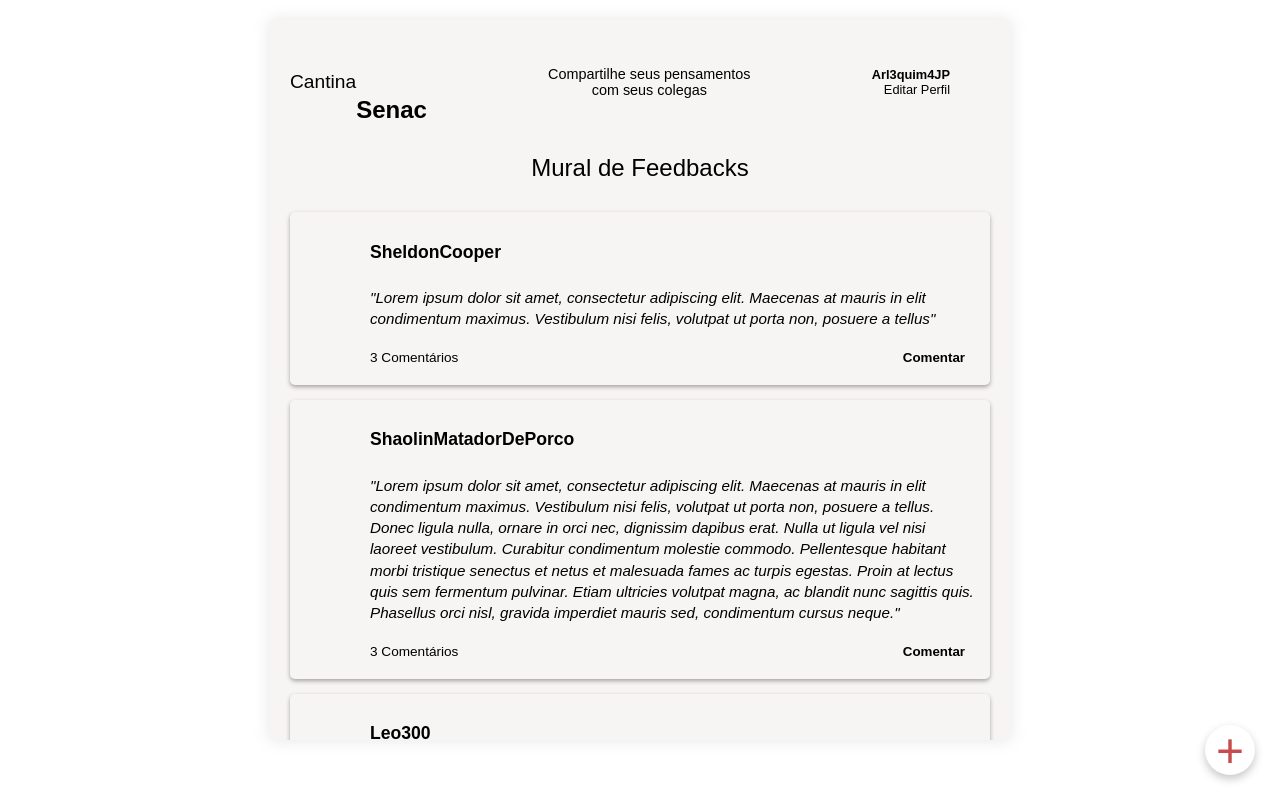
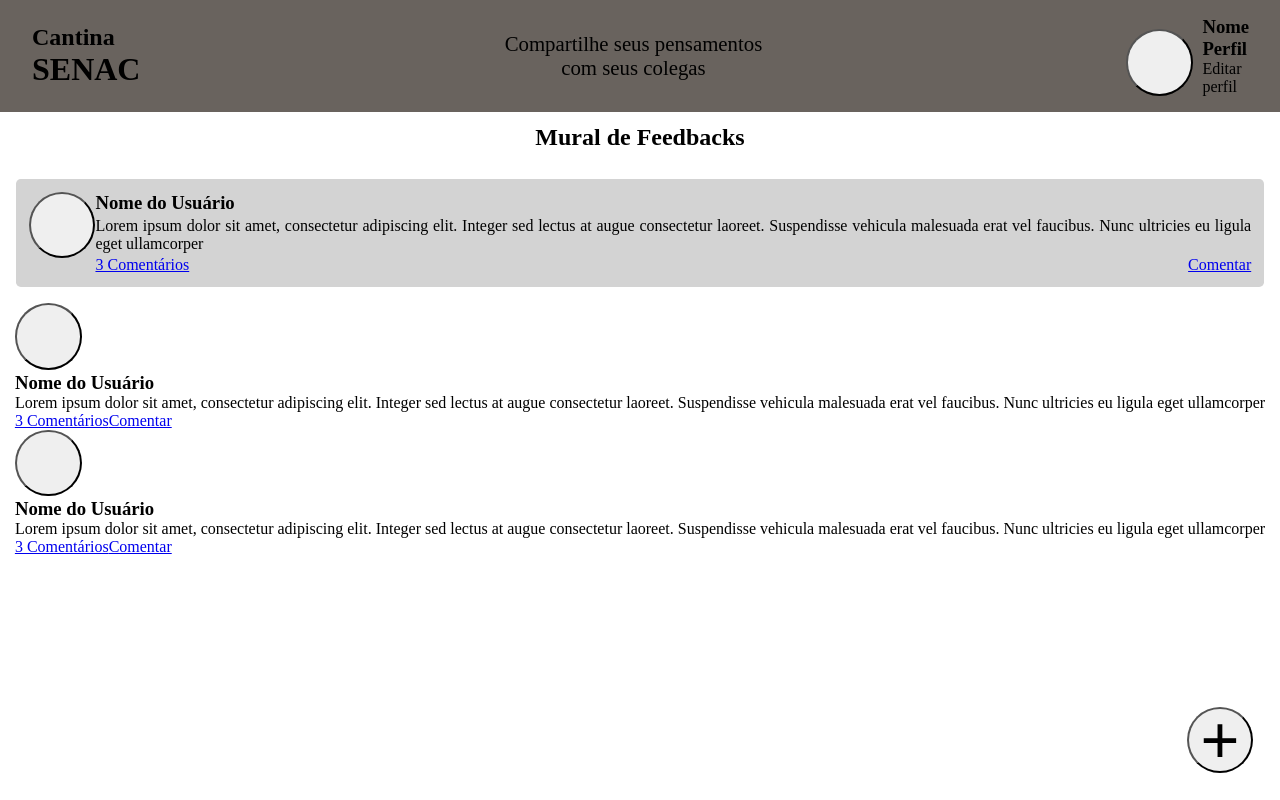
Before and after one commit to prof-lucas-senac/cantina-senac-2025-front, an Angular app: page /feedbacks in a window 1280 px wide. Built offline with nearby package versions, Linux system fonts and the light colour scheme.

Commit message:
Implementação CardFeedbackComponent

```diff
--- a/src/app/app.component.ts
+++ b/src/app/app.component.ts
@@ -2,11 +2,12 @@ import { Component } from '@angular/core';
 import { RouterOutlet } from '@angular/router';
 import { LoginComponent } from './components/login/login.component';
 import {FeedbacksComponent} from './components/feedbacks/feedbacks.component';
+import { CarFeedbackComponent } from './components/feedbacks/car-feedback/car-feedback.component';
 
 @Component({
   selector: 'app-root',
   standalone: true,
-  imports: [RouterOutlet, LoginComponent, FeedbacksComponent],
+  imports: [RouterOutlet, LoginComponent, FeedbacksComponent, CarFeedbackComponent],
   templateUrl: './app.component.html',
   styleUrl: './app.component.css'
 })
--- /dev/null
+++ b/src/app/components/feedbacks/car-feedback/car-feedback.component.css
@@ -0,0 +1,28 @@
+
+button {
+    height: 5em;
+    width: 5em;
+    border-radius: 50%;
+    aspect-ratio: 1/1;
+}
+
+
+section {
+    margin: 1em;
+    padding: 0.8em;
+    display: flex;
+    background-color: lightgray;
+    border-radius: 0.3em;
+    justify-content: space-between;
+}
+
+section p {
+    text-align: justify;
+    margin-top: 0.2em;
+    margin-bottom: 0.2em;
+}
+
+.div-feedback-comentarios {
+    display: flex;
+    justify-content: space-between;
+}
--- /dev/null
+++ b/src/app/components/feedbacks/car-feedback/car-feedback.component.html
@@ -0,0 +1,16 @@
+<section>
+        <button></button>
+        <div class="div-feedback">
+            <h3>Nome do Usuário</h3>
+            <p class="div-feedback-descricao">
+                Lorem ipsum dolor sit amet, consectetur adipiscing elit.
+                Integer sed lectus at augue consectetur laoreet. Suspendisse vehicula malesuada erat vel faucibus.
+                Nunc ultricies eu ligula eget ullamcorper
+            </p>
+            <div class ="div-feedback-comentarios">
+                <a href="javascript:void(0)">3 Comentários</a>
+                <a href="javascript:void(0)">Comentar</a>
+            </div>
+        </div>
+
+    </section>
--- a/src/app/components/feedbacks/feedbacks.component.css
+++ b/src/app/components/feedbacks/feedbacks.component.css
@@ -1,198 +1,64 @@
-/* Variáveis para cores */
-:root {
-    --primary-blue: #5a86ec;
-    --primary-orange: #f99049;
-    --card-bg: #f1eeee;
-    --text-color: #3b3434;
-    --light-text: #252020;
-    --border-color: #ec0b0b;
-    --teste-color: #3b3434;
+button {
+    height: 5em;
+    width: 5em;
+    border-radius: 50%;
+    aspect-ratio: 1/1;
 }
 
-/* Container Principal (A "tela" do app) */
-.page-container {
-    width: 100%; /* Ajustado para se adequar ao componente */
-    max-width: 700px;
-    margin: 20px auto; /* Centraliza o componente na tela */
-    background-color: rgb(247, 244, 244);
-    box-shadow: 0 0 15px rgba(150, 146, 146, 0.226);
-    font-family: sans-serif; /* Incluído aqui, já que não temos o estilo global 'body' */
-
-    /* Simulação da Moldura da Imagem */
-    border: 15px solid var(--primary-blue);
-    border-top: 15px solid var(--primary-orange);
-    border-right: 15px solid var(--primary-orange);
-    padding: 20px;
-    position: relative;
-    overflow-y: auto;
-    max-height: 85vh; /* Altura máxima para o componente */
+header{
+    display:flex;
+    justify-content: space-between;
+    padding: 2em;
+    padding-top: 1em;
+    padding-bottom: 1em;
+    align-items: center;
+    background-color: #69635e;
 }
 
-/* --- Cabeçalho (Top Bar) --- */
-.top-bar {
+#div-header-frase-efeito {
     display: flex;
-    justify-content: space-between;
     align-items: center;
-    padding-bottom: 10px;
-    border-bottom: 1px solid var(--border-color);
+    flex-direction: column;
+    font-size: 1.3em;
 }
 
-.logo-text {
-    font-size: 1.2em;
-    font-weight: lighter;
-    color: var(--text-color);
-}
-.logo-text2 {
-    font-size: 1.5em;
-    font-weight: bold;
-    color: var(--text-color);
+#div-header-avatar {
+    display: flex;
+    width: 10%;
+    justify-content: space-between;
+    align-items: end;
 }
 
-.share-area {
-    flex-grow: 1;
-    text-align: center;
-    font-size: 0.9em;
-    color: var(--light-text);
+#div-header-avatar button {
+
+    margin-right: 0.7em ;
 }
 
-.profile-area {
-    display: flex;
-    align-items: center;
-    gap: 10px;
+#div-header-avatar a {
+    text-decoration: none;
+    color: black;
 }
 
-.profile-info {
+main {
     display: flex;
     flex-direction: column;
-    text-align: right;
-    font-size: 0.8em;
+    align-items: center;
 }
 
-.username {
-    font-weight: bold;
-    color: var(--text-color);
+main h2 {
+    margin-top: 0.5em;
+    margin-bottom: 0.5em;
 }
 
-.edit-profile {
-    color: var(--light-text);
-    text-decoration: none;
-    cursor: pointer;
-}
-
-.avatar-placeholder {
-    width: 30px;
-    height: 30px;
-    border-radius: 50%;
-    background-color: var(--border-color);
-}
-
-/* --- Título Principal --- */
-.main-title {
-    text-align: center;
-    font-size: 1.5em;
-    font-weight: normal;
-    margin: 20px 0;
-    border-bottom: 1px solid var(--border-color);
-    padding-bottom: 10px;
-}
-
-/* --- Cards de Feedback --- */
-.feedbacks-container {
-    display: flex;
-    flex-direction: column;
-    gap: 15px;
-    padding-bottom: 50px;
-}
-
-.feedback-card { /*box sob texto*/
-    background-color: var(--teste-color);
-    padding: 15px;
-    border-radius: 5px;
-    display: flex;
-    flex-direction: column;
-    gap: 10px;
-    box-shadow: 0 2px 4px rgb(165, 162, 162);
-}
-
-.user-info {
-    display: flex;
-    align-items: center;
-    gap: 15px;
-    font-size: 1.1em;
-    font-weight: bold;
-    color: var(--text-color);
-    margin-bottom: 10px; /* Aumentado para 10px */
-}
-
-.avatar-placeholder.large {
-    width: 50px;
-    height: 50px;
-}
-
-.feedback-content p {
-
-    /* Manter a legibilidade */
-    font-size: 0.95em;
-    line-height: 1.4; /* Importante para o espaçamento entre as linhas */
-    color: var(--text-color);
-    margin: 0;
-    padding-left: 65px;
-    font-style: italic;
-    margin-top: -10px;
-
-    /* Controle de Quebra de Linha em palavras longas */
-    word-wrap: break-word;
-    overflow-wrap: break-word; /* Versão moderna de 'word-wrap' */
-    white-space: pre-wrap;
-
-}
-
-.card-footer {
-    display: flex;
-    justify-content: space-between;
-    align-items: center;
-    font-size: 0.85em;
-    color: var(--light-text);
-    padding-left: 65px;
-    padding-top: 5px;
-}
-
-.comment-button {
-    background: none;
-    border: none;
-    color: var(--light-text);
-    cursor: pointer;
-    font-weight: bold;
-    padding: 5px 10px;
-    border-radius: 3px;
-    transition: color 0.2s;
-}
-
-.comment-button:hover {
-    color: var(--primary-blue);
-}
-
-/* --- Botão Flutuante (Adicionar) --- */
-.floating-button {
+.btn-avatar{
     position: fixed;
-    bottom: 25px;
-    right: 25px;
-    width: 50px;
-    height: 50px;
-    border-radius: 50%;
-    background-color: var(--primary-orange);
-    color: rgb(199, 76, 76);
-    border: none;
-    font-size: 3em;
+    bottom: 2em;
+    right: 2em;
     display: flex;
     justify-content: center;
     align-items: center;
-    cursor: pointer;
-    box-shadow: 0 4px 8px rgba(53, 51, 51, 0.274);
-    z-index: 10;
-    transition: background-color 0.2s;
 }
 
-.floating-button:hover {
-    background-color: #69635e;
+.btn-avatar span {
+    font-size: 5em;
 }
--- a/src/app/components/feedbacks/feedbacks.component.html
+++ b/src/app/components/feedbacks/feedbacks.component.html
@@ -1,64 +1,68 @@
-<div class="page-container">
-    <header class="top-bar">
-        <div class="logo-text">Cantina<br></div>
-        <div class="logo-text2"><br><br>Senac</div>
-        <div class="share-area">
-            Compartilhe seus pensamentos <br>
-            com seus colegas
+<header>
+    <div id="div-header-logo">
+        <h2>Cantina</h2>
+        <h1>SENAC</h1>
+
     </div>
-        <div class="profile-area">
-            <div class="profile-info">
-                <span class="username">Arl3quim4JP</span>
-                <span class="edit-profile">Editar Perfil</span>
+
+
+    <div id="div-header-frase-efeito">
+        <p> Compartilhe seus pensamentos</p>
+        <p> com seus colegas</p>
+
     </div>
-            <div class="avatar-placeholder"></div>
+
+
+    <div id="div-header-avatar">
+        <button></button>
+        <div id="div-header-avatar-nome">
+            <h3>Nome Perfil</h3>
+            <a href="javascript:void(0)">Editar perfil</a>
+        </div>
+
     </div>
 </header>
 
-    <h1 class="main-title">Mural de Feedbacks</h1>
+<main>
+    <h2>Mural de Feedbacks</h2>
 
-    <main class="feedbacks-container">
+    <app-car-feedback></app-car-feedback>
 
-        <article class="feedback-card">
-            <div class="user-info">
-                <div class="avatar-placeholder large"></div>
-                <span class="user-name">SheldonCooper</span>
+    <section>
+        <button></button>
+        <div class="div-feedback">
+            <h3>Nome do Usuário</h3>
+            <p class="div-feedback-descricao">
+                Lorem ipsum dolor sit amet, consectetur adipiscing elit.
+                Integer sed lectus at augue consectetur laoreet. Suspendisse vehicula malesuada erat vel faucibus.
+                Nunc ultricies eu ligula eget ullamcorper
+            </p>
+            <div class ="div-feedback-comentarios">
+                <a href="javascript:void(0)">3 Comentários</a>
+                <a href="javascript:void(0)">Comentar</a>
             </div>
-            <div class="feedback-content">
-                <p>"Lorem ipsum dolor sit amet, consectetur adipiscing elit. Maecenas at mauris in elit condimentum maximus. Vestibulum nisi felis, volutpat ut porta non, posuere a tellus"</p>
         </div>
-            <div class="card-footer">
-                <span class="comment-count">3 Comentários</span>
-                <button class="comment-button">Comentar</button>
+
+    </section>
+
+    <section>
+        <button></button>
+        <div class="div-feedback">
+            <h3>Nome do Usuário</h3>
+            <p class="div-feedback-descricao">
+                Lorem ipsum dolor sit amet, consectetur adipiscing elit.
+                Integer sed lectus at augue consectetur laoreet. Suspendisse vehicula malesuada erat vel faucibus.
+                Nunc ultricies eu ligula eget ullamcorper
+            </p>
+            <div class ="div-feedback-comentarios">
+                <a href="javascript:void(0)">3 Comentários</a>
+                <a href="javascript:void(0)">Comentar</a>
             </div>
-        </article>
+        </div>
 
-        <article class="feedback-card large-content">
-            <div class="user-info">
-                <div class="avatar-placeholder large"></div>
-                <span class="user-name">ShaolinMatadorDePorco</span>
-            </div>
-            <div class="feedback-content">
-                <p>"Lorem ipsum dolor sit amet, consectetur adipiscing elit. Maecenas at mauris in elit condimentum maximus. Vestibulum nisi felis, volutpat ut porta non, posuere a tellus. Donec ligula nulla, ornare in orci nec, dignissim dapibus erat. Nulla ut ligula vel nisi laoreet vestibulum. Curabitur condimentum molestie commodo. Pellentesque habitant morbi tristique senectus et netus et malesuada fames ac turpis egestas. Proin at lectus quis sem fermentum pulvinar. Etiam ultricies volutpat magna, ac blandit nunc sagittis quis. Phasellus orci nisl, gravida imperdiet mauris sed, condimentum cursus neque."</p>
-            </div>
-            <div class="card-footer">
-                <span class="comment-count">3 Comentários</span>
-                <button class="comment-button">Comentar</button>
-            </div>
-        </article>
-
-        <article class="feedback-card">
-            <div class="user-info">
-                <div class="avatar-placeholder large"></div>
-                <span class="user-name">Leo300</span>
-            </div>
-            </article>
-
+    </section>
 </main>
 
-    <button class="floating-button">
+<button class="btn-avatar">
     <span>+</span>
-
-
 </button>
-</div>
--- a/src/app/components/feedbacks/feedbacks.component.ts
+++ b/src/app/components/feedbacks/feedbacks.component.ts
@@ -1,9 +1,10 @@
 import { Component } from '@angular/core';
+import { CarFeedbackComponent } from './car-feedback/car-feedback.component';
 
 @Component({
   selector: 'app-feedbacks',
   standalone: true,
-  imports: [],
+  imports: [CarFeedbackComponent],
   templateUrl: './feedbacks.component.html',
   styleUrl: './feedbacks.component.css'
 })
```
Also changed, not shown: src/app/components/feedbacks/car-feedback/car-feedback.component.ts (added, +12 -0 lines), 1 other file (tests, documents, lock files or other folders). Lines whose indentation alone changed are shown as unchanged.
